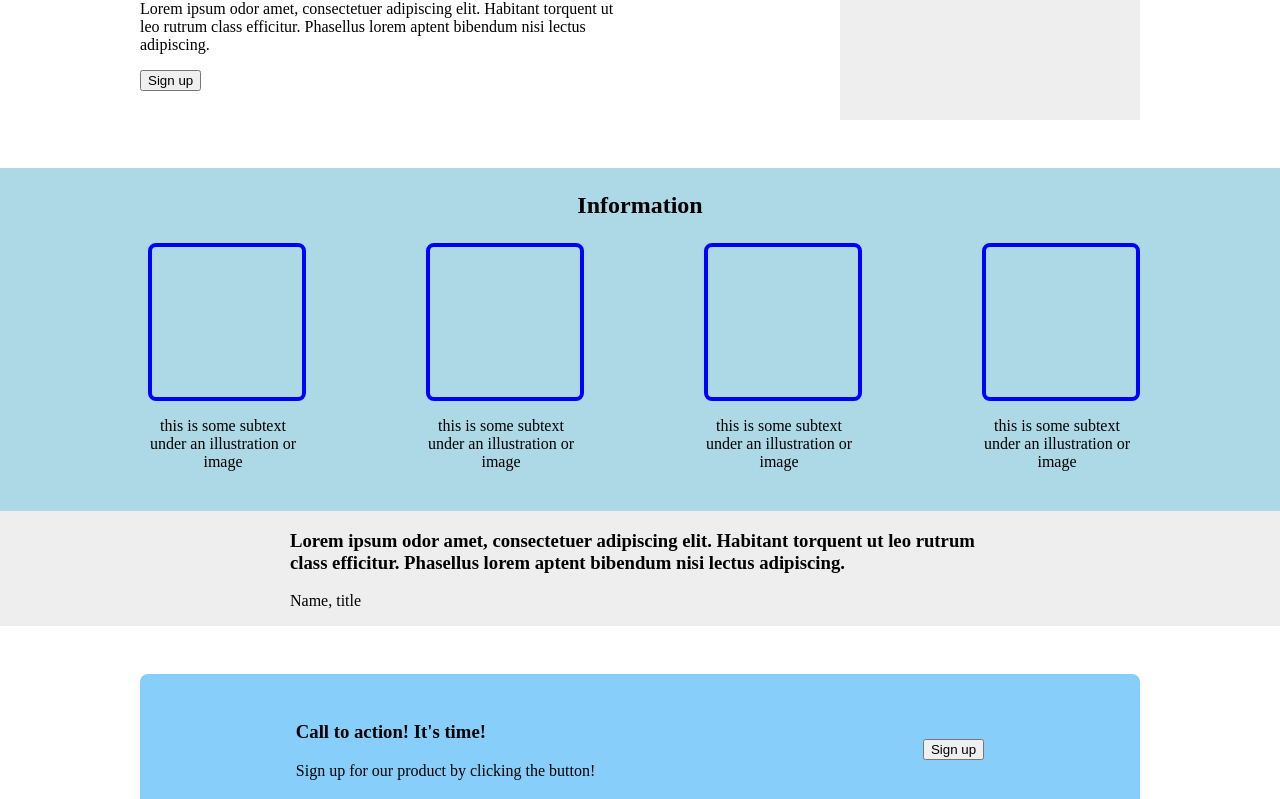
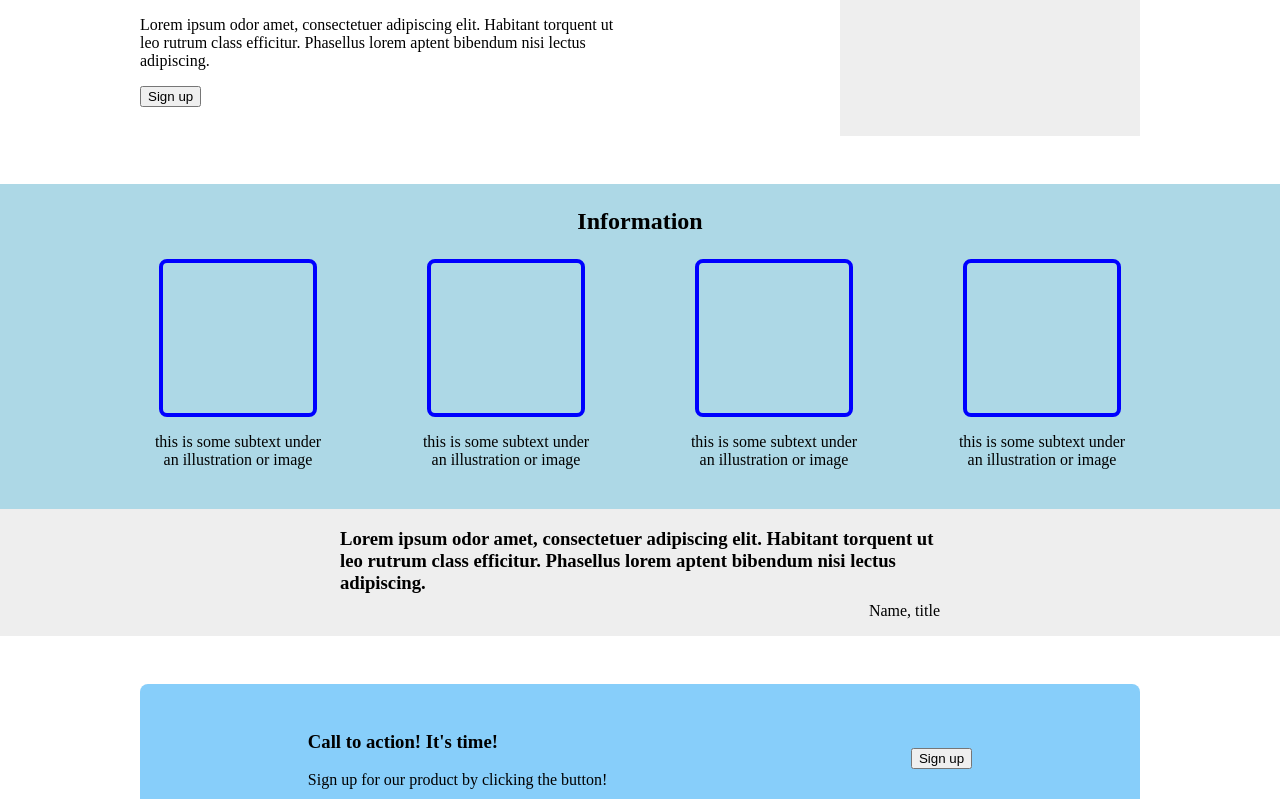
Before and after one commit to dede95/landing-page, a plain HTML site: page index.html in a window 1280 px wide. Shown: the part 178-977 px from the top of the page. Drawn offline with Linux system fonts and the light colour scheme.

Commit message:
Adjust padding and margins and include flex-wrap properties

```diff
--- a/style.css
+++ b/style.css
@@ -22,6 +22,7 @@ header {
     justify-content: space-between;
     align-items: center;
     width: 1000px;
+    padding: 8px 16px;
 }
 
 .header-links {
@@ -48,19 +49,22 @@ a {
 .hero-content {
     display: flex;
     justify-content: space-between;
-    padding: 48px 0px;
-    gap: 36px;
+    padding: 48px 16px;
+    gap: 4px;
     width: 1000px;
+    flex-wrap: wrap-reverse;
 }
 
 .left-side {
     max-width: 480px;
+    flex: 0 1 auto;
 }
 
 #img-placeholder {
     width: 300px;
     height: 200px;
     background-color: #eeeeee;
+    flex: 0 0 auto;
 }
 
 /* INFO SECTION */
@@ -76,21 +80,27 @@ a {
     display: flex;
     flex-direction: column;
     width: 1000px;
+    padding: 0px 16px;
+    /* flex: 0 1 auto; */
+
 
 }
 
 .info-cards {
     display: flex;
+    justify-content: space-between;
+    margin-bottom: 24px;
+    padding: 0px 8px;
     gap: 16px;
-    justify-content: space-between;
-    align-items: center;
-    padding: 0px 8px;
-    margin-bottom: 24px;
-    flex: 1;
+    /* Wrap info cards */
+    flex-wrap: wrap;
 }
 
 .card {
-    width: 150px;
+    max-width: 180px;
+    display: flex;
+    flex-direction: column;
+    align-items: center;
 }
 
 .box {
@@ -113,24 +123,30 @@ a {
 
 .quote-section {
     display: flex;
-    flex-direction: column;
     background-color: #eeeeee;
     justify-content: center;
     align-items: center;
 }
 
 .quote-content {
-    justify-content: space-between;
+    display: flex;
+    flex-direction: column;
+    width: 600px;
+    padding: 0px 16px;
+
 }
 
 #quote {
     align-self: center;
-    width: 700px;
-    min-width: 500px;
+    /* width: 600px; */
+    margin-bottom: 4px;
+    flex: 0 1 auto;
 }
 
 .quote-section p {
-    align-self: flex-end;
+    text-align: right;
+    margin-top: 4px;
+    font-weight: 200;
 }
 
 /* CTA SECTION */
@@ -154,8 +170,13 @@ a {
 
 }
 
+.cta-card .left-text {
+    margin-left: 24px;
+}
+
 button {
     flex-shrink: 0;
+    margin-right: 24px;
 }
 
 /* FOOTER */
```
